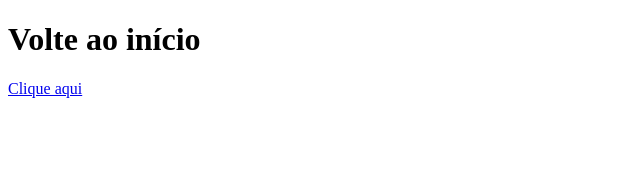
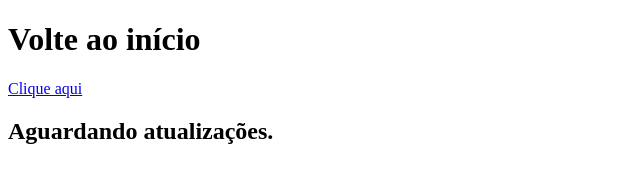
Before and after one commit to Yruan-Silveira/AulaGitHub, a plain HTML site: page desafio_primeiro-projeto/segunda-pagina.html in a window 1280 px wide. Shown: the whole page, without its empty margins (0-640 px from the left). Drawn offline with Linux system fonts and the light colour scheme.

Commit message:
Criado h2 na segunda-pagina

```diff
--- a/desafio_primeiro-projeto/segunda-pagina.html
+++ b/desafio_primeiro-projeto/segunda-pagina.html
@@ -8,5 +8,7 @@
 <body>
     <h1>Volte ao início</h1>
     <a href="index.html">Clique aqui</a>
+
+    <h2>Aguardando atualizações.</h2>
 </body>
 </html>
```
